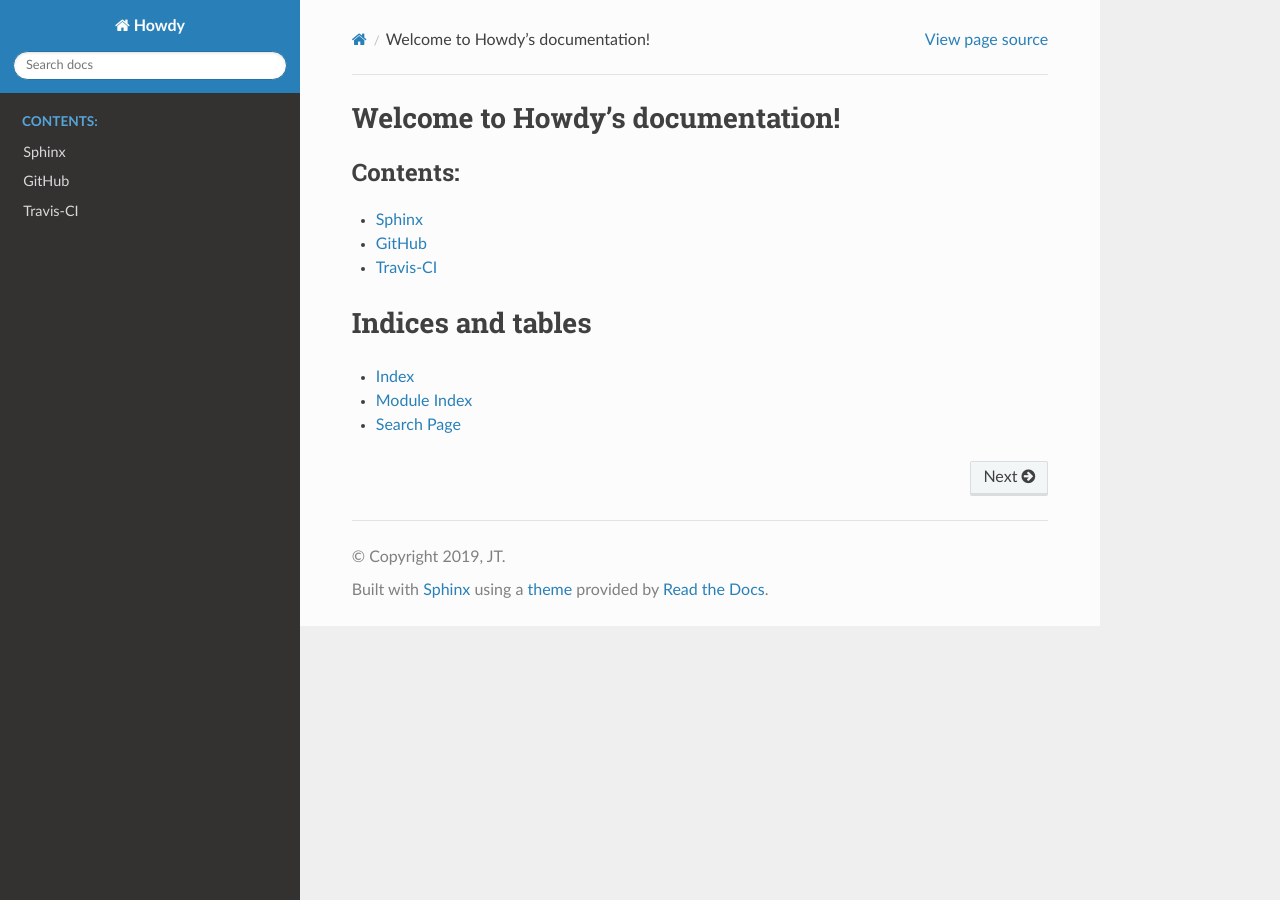
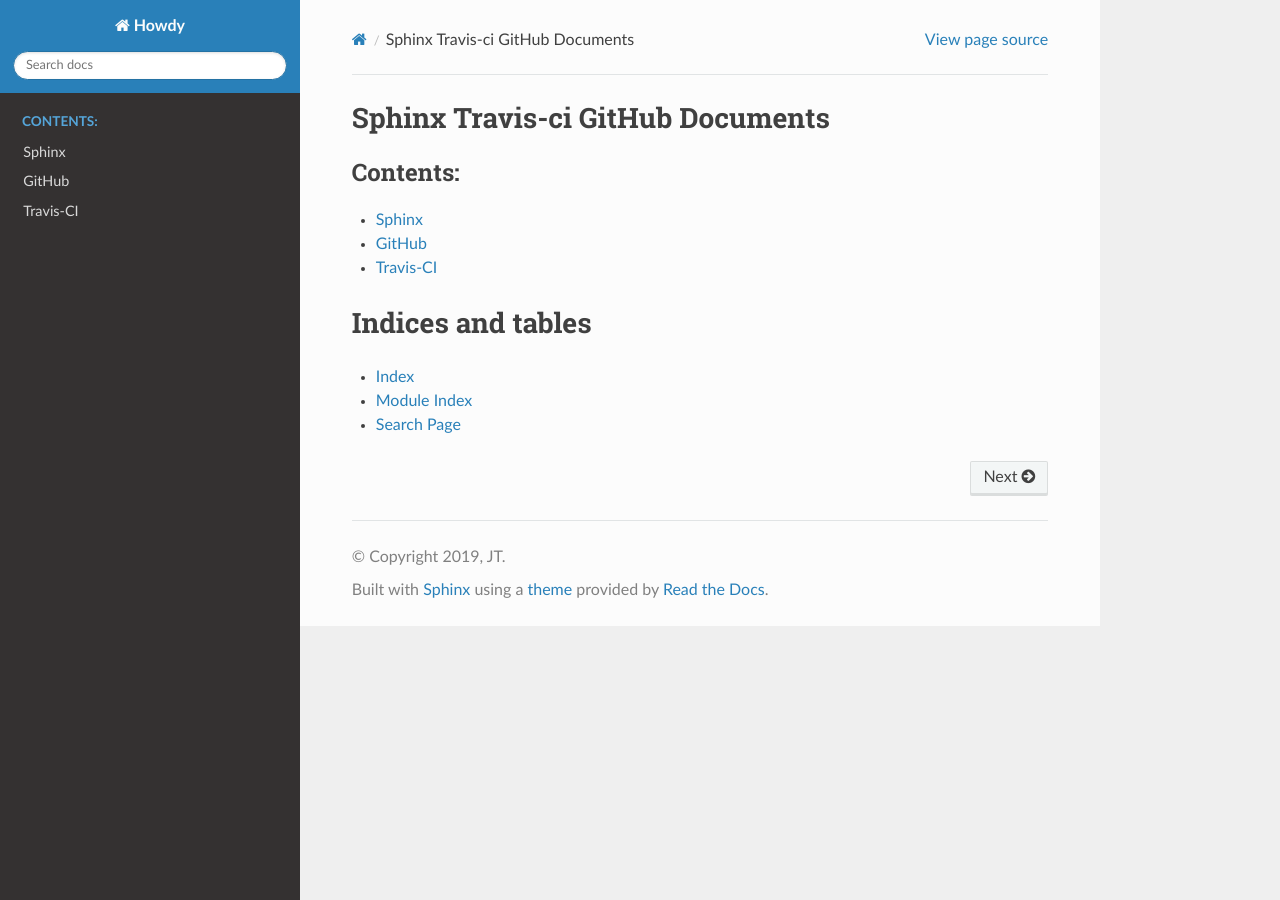
Before and after one commit to jethornton/sphinx-travis, a Sphinx documentation site: the page built from docs/source/index.rst, in a window 1280 px wide. Built offline with Sphinx 7.4.7 and the Read the Docs theme 2.0.0, drawn with Linux system fonts in a browser that asks for light colours.

Commit message:
change name

```diff
--- a/docs/source/index.rst
+++ b/docs/source/index.rst
@@ -3,7 +3,7 @@
    You can adapt this file completely to your liking, but it should at least
    contain the root `toctree` directive.
 
-Welcome to Howdy's documentation!
+Sphinx Travis-ci GitHub Documents
 =================================
 
 .. toctree::
```
